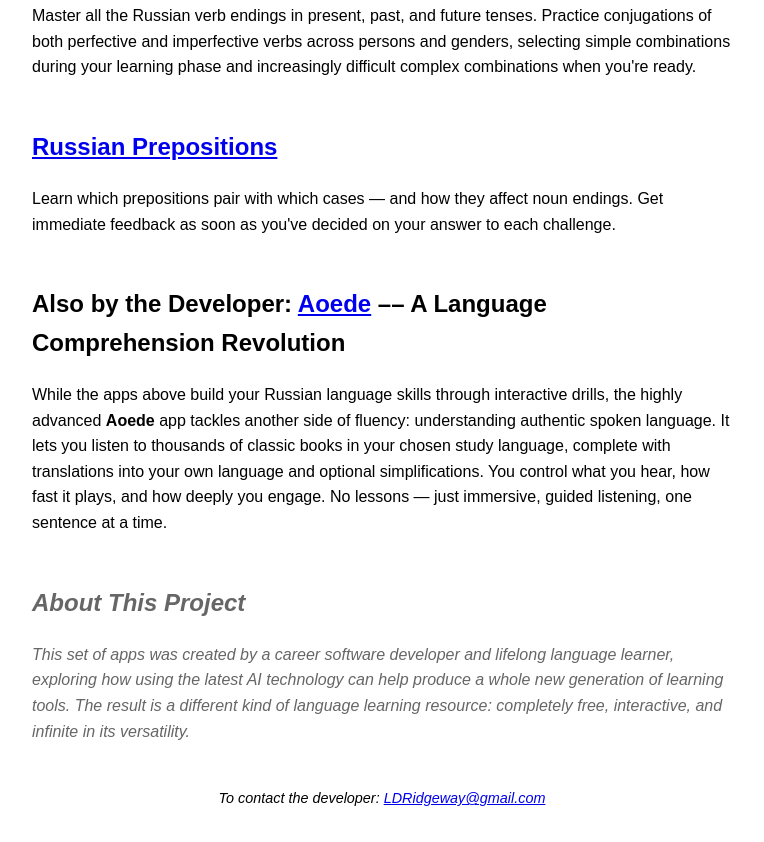
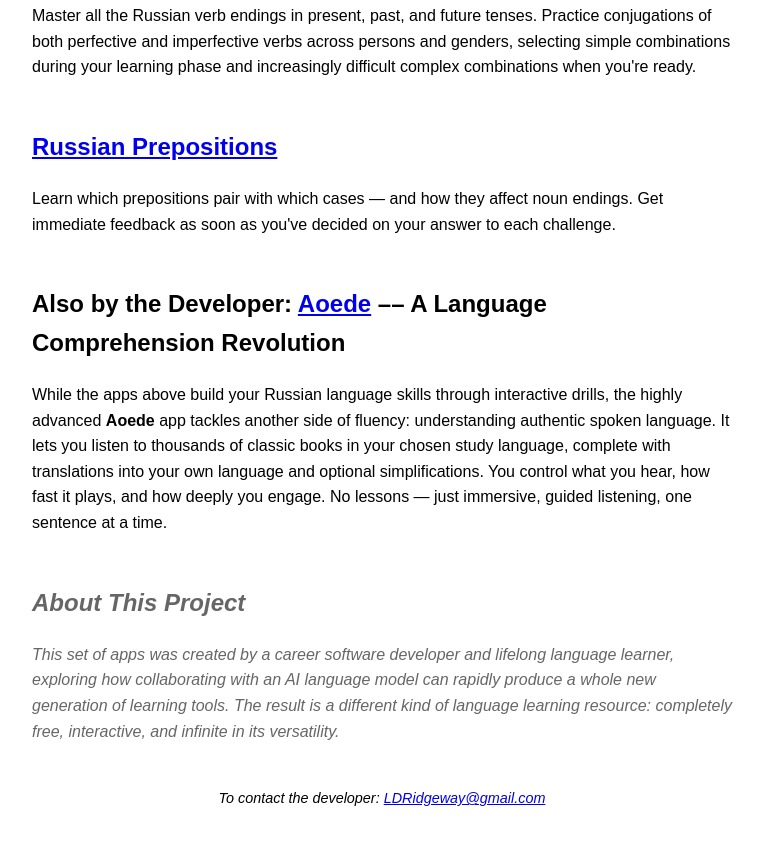
Before and after one commit to LindsayRidgeway/russian-study-tools, a plain HTML site: page index.html in a window 1280 px wide. Shown: the part 846-1688 px from the top of the page, without its empty margins (258-1022 px from the left). Drawn offline with Linux system fonts and the light colour scheme.

Commit message:
Bring AI into focus

```diff
--- a/index.html
+++ b/index.html
@@ -74,7 +74,7 @@
   <div class="about">
     <h2>About This Project</h2>
     <p>
-      This set of apps was created by a career software developer and lifelong language learner, exploring how using the latest AI technology can help produce a whole new generation of learning tools. The result is a different kind of language learning resource: completely free, interactive, and infinite in its versatility.
+      This set of apps was created by a career software developer and lifelong language learner, exploring how collaborating with an AI language model can rapidly produce a whole new generation of learning tools. The result is a different kind of language learning resource: completely free, interactive, and infinite in its versatility.
     </p>
   </div>
 
```
